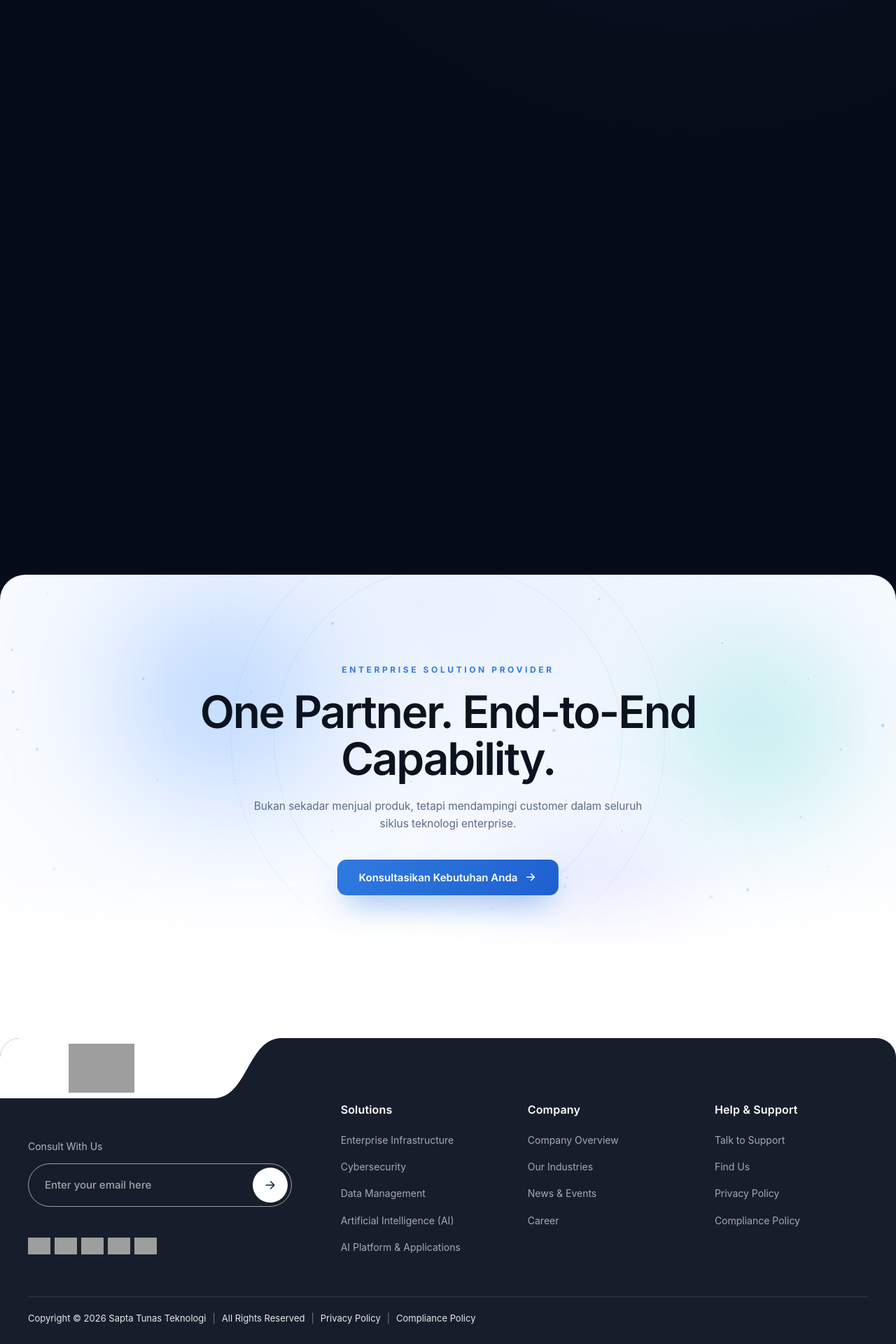
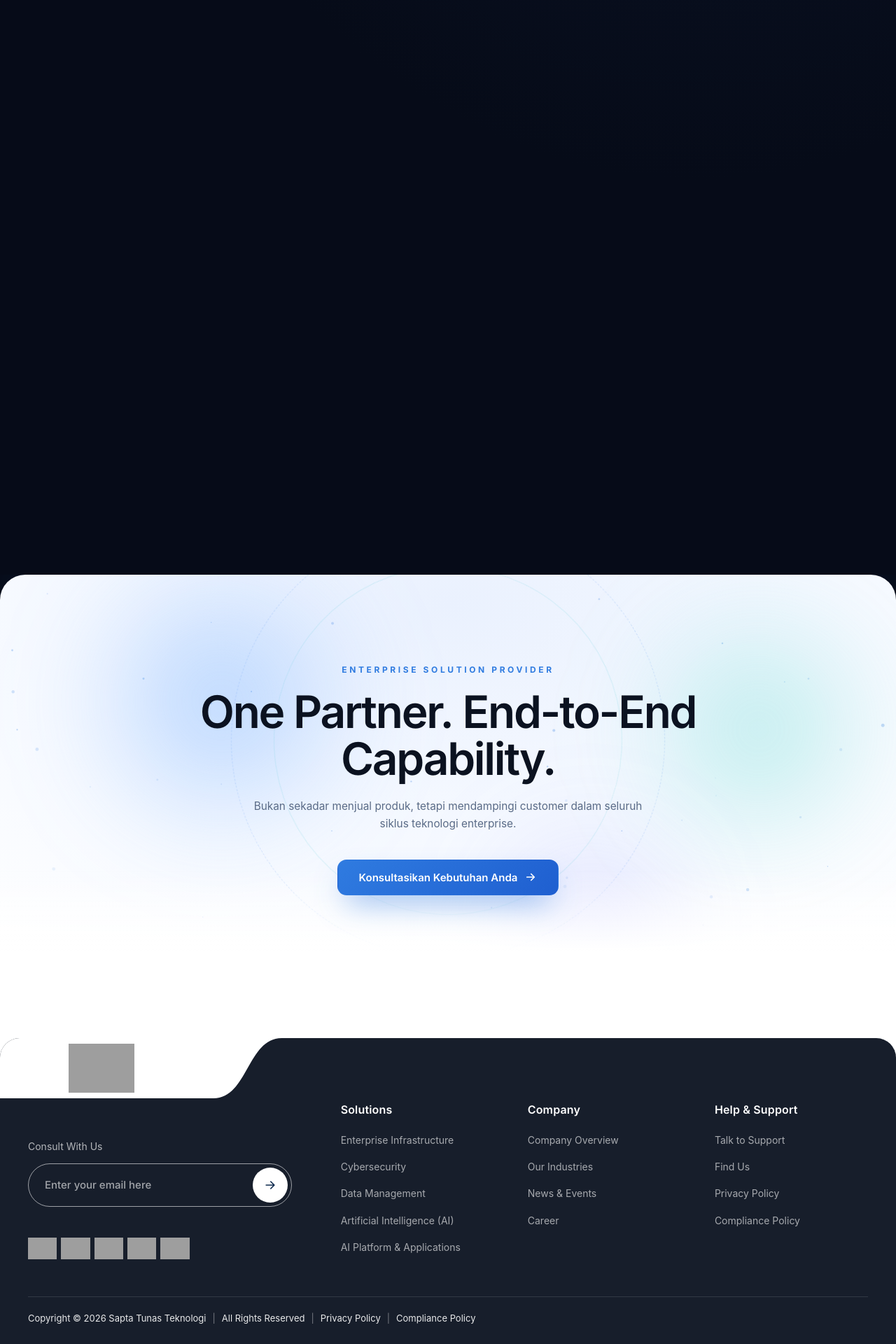
Before and after one commit to firstdayplugin/STT, a PHP site: page /services in a window 1280 px wide. Shown: the part 2618-4538 px from the top of the page at 70% size. Run offline with PHP 8.4, Linux system fonts and the light colour scheme; data comes from the database, SQL or seed files in the repository; data that the repository does not hold is empty; some libraries are stand-ins or nearby versions; some web fonts are replaced; grey boxes are pictures that could not be loaded.

Commit message:
footer/home: pakai anima.css hasil edit manual klien sebagai final
- .tel-cert img tinggi 24px -> 31px (logo cert footer)
- .sh-nav jarak nav cube 26px -> 56px

Co-Authored-By: Claude Opus 4.8 <noreply@anthropic.com>
Claude-Session: https://claude.ai/code/session_01NvipGABRoDf3dBPB4Xo28Q

```diff
--- a/themes/anima/assets/css/anima.css
+++ b/themes/anima/assets/css/anima.css
@@ -822,7 +822,7 @@ width:210px;height:auto;max-height:70px;object-fit:contain;
 /* ISO / accreditation badges under the social icons — single row, small, flush */
 .tel-footer-certs{display:flex;align-items:center;gap:6px;margin-top:20px}
 .tel-cert{display:inline-flex;background:#fff;line-height:0}
-.tel-cert img{height:24px;width:auto;display:block}
+.tel-cert img{height:31px;width:auto;display:block}
 @media(max-width:860px){
   .tel-footer-certs{gap:5px}
   .tel-cert img{height:20px}
@@ -1813,7 +1813,7 @@ html,body{top:0!important;position:static!important}
 /* Minimal prev/next under the docked deck — faded until it docks, subtle until hovered. */
 /* Sit the nav just under the DOCKED deck (deck is vertically centred in the stage,
    docked shifts it ~60px left): centre + half the deck height + a small gap. */
-.sh-nav{position:absolute;left:calc(50% - 34px);top:calc(50% + min(21vh,150px) + 26px);transform:translateX(-50%);z-index:25;
+.sh-nav{position:absolute;left:calc(50% - 34px);top:calc(50% + min(21vh,150px) + 56px);transform:translateX(-50%);z-index:25;
   display:inline-flex;align-items:center;gap:16px;opacity:0;pointer-events:none;transition:opacity .5s ease}
 .sh-nav.show{opacity:.5;pointer-events:auto}
 .sh-nav.show:hover{opacity:1}
```
